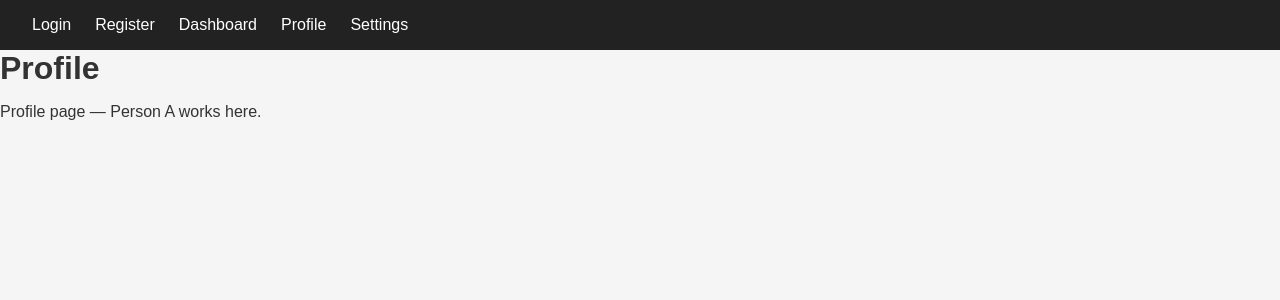
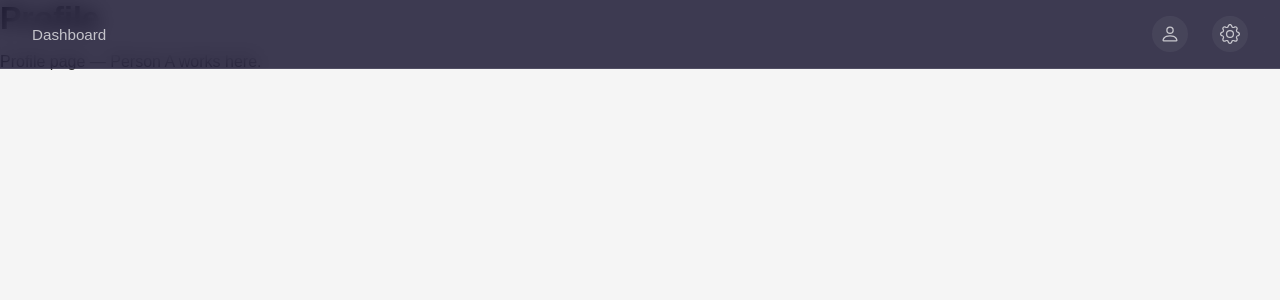
Before and after one commit to Volkoff/bpswe, a Flask app: page /profile in a window 1280 px wide. Shown: the top 300 px of the page. Run offline with Flask 3, Linux system fonts and the light colour scheme.

Commit message:
top nav bar

```diff
--- a/duck_site/static/style.css
+++ b/duck_site/static/style.css
@@ -11,20 +11,86 @@ body {
 }
 
 nav {
-    background: #222;
+    position: fixed;
+    top: 0;
+    left: 0;
+    width: 100%;
+    background: rgba(15, 12, 41, 0.8); /* matching dark glass theme */
+    backdrop-filter: blur(10px);
+    border-bottom: 1px solid rgba(255, 255, 255, 0.1);
     padding: 1rem 2rem;
     display: flex;
+    justify-content: space-between;
+    align-items: center;
+    z-index: 1000;
+    transform: translateY(-100%);
+    transition: transform 0.4s cubic-bezier(0.16, 1, 0.3, 1);
+}
+
+/* Hover zone to trigger navbar */
+.nav-hover-zone {
+    position: fixed;
+    top: 0;
+    left: 0;
+    width: 100%;
+    height: 30px;
+    z-index: 1001;
+}
+
+.nav-hover-zone:hover + nav,
+nav:hover {
+    transform: translateY(0);
+}
+
+.nav-left, .nav-right {
+    display: flex;
     gap: 1.5rem;
+    align-items: center;
 }
 
 nav a {
-    color: #fff;
+    color: rgba(255, 255, 255, 0.7);
     text-decoration: none;
     font-weight: 500;
+    font-size: 0.95rem;
+    position: relative;
+    transition: color 0.2s;
 }
 
-nav a:hover {
-    text-decoration: underline;
+nav a:hover, nav a.active {
+    color: #fff;
+}
+
+/* Minimal underline effect for text links */
+nav .nav-left a::after {
+    content: '';
+    position: absolute;
+    bottom: -4px;
+    left: 0;
+    width: 0%;
+    height: 2px;
+    background: #7c5cfc;
+    transition: width 0.3s;
+}
+
+nav .nav-left a:hover::after, nav .nav-left a.active::after {
+    width: 100%;
+}
+
+.icon-link {
+    display: flex;
+    align-items: center;
+    justify-content: center;
+    width: 36px;
+    height: 36px;
+    border-radius: 50%;
+    background: rgba(255, 255, 255, 0.05);
+    transition: background 0.2s, color 0.2s, transform 0.2s;
+}
+
+.icon-link:hover {
+    background: rgba(255, 255, 255, 0.15);
+    transform: scale(1.05);
 }
 
 main {
--- a/duck_site/templates/base.html
+++ b/duck_site/templates/base.html
@@ -8,12 +8,36 @@
     <link rel="stylesheet" href="{{ url_for('static', filename='dashboard_style.css') }}">
 </head>
 <body>
+    <!-- Invisible trigger area to slide out the nav -->
+    <div class="nav-hover-zone"></div>
+
     <nav>
-        <a href="{{ url_for('auth.login') }}">Login</a>
-        <a href="{{ url_for('auth.register') }}">Register</a>
-        <a href="{{ url_for('dashboard.dashboard') }}">Dashboard</a>
-        <a href="{{ url_for('auth.profile') }}">Profile</a>
-        <a href="{{ url_for('auth.settings') }}">Settings</a>
+        <div class="nav-left">
+            {% if request.endpoint == 'auth.login' or request.endpoint == 'auth.register' %}
+                <a href="{{ url_for('auth.login') }}" class="{% if request.endpoint == 'auth.login' %}active{% endif %}">Login</a>
+                <a href="{{ url_for('auth.register') }}" class="{% if request.endpoint == 'auth.register' %}active{% endif %}">Register</a>
+            {% else %}
+                <a href="{{ url_for('dashboard.dashboard') }}" class="{% if 'dashboard' in request.endpoint %}active{% endif %}">Dashboard</a>
+            {% endif %}
+        </div>
+
+        <div class="nav-right">
+            {% if request.endpoint != 'auth.login' and request.endpoint != 'auth.register' %}
+                <a href="{{ url_for('auth.profile') }}" title="Profile" class="icon-link">
+                    <!-- Person Icon -->
+                    <svg xmlns="http://www.w3.org/2000/svg" width="20" height="20" fill="currentColor" viewBox="0 0 16 16">
+                        <path d="M8 8a3 3 0 1 0 0-6 3 3 0 0 0 0 6m2-3a2 2 0 1 1-4 0 2 2 0 0 1 4 0m4 8c0 1-1 1-1 1H3s-1 0-1-1 1-4 6-4 6 3 6 4m-1-.004c-.001-.246-.154-.986-.832-1.664C11.516 10.68 10.289 10 8 10s-3.516.68-4.168 1.332c-.678.678-.83 1.418-.832 1.664z"/>
+                    </svg>
+                </a>
+                <a href="{{ url_for('auth.settings') }}" title="Settings" class="icon-link">
+                    <!-- Gear Icon -->
+                    <svg xmlns="http://www.w3.org/2000/svg" width="20" height="20" fill="currentColor" viewBox="0 0 16 16">
+                        <path d="M8 4.754a3.246 3.246 0 1 0 0 6.492 3.246 3.246 0 0 0 0-6.492M5.754 8a2.246 2.246 0 1 1 4.492 0 2.246 2.246 0 0 1-4.492 0"/>
+                        <path d="M9.796 1.343c-.527-1.79-3.065-1.79-3.592 0l-.094.319a.873.873 0 0 1-1.255.52l-.292-.16c-1.64-.892-3.433.902-2.54 2.541l.159.292a.873.873 0 0 1-.52 1.255l-.319.094c-1.79.527-1.79 3.065 0 3.592l.319.094a.873.873 0 0 1 .52 1.255l-.16.292c-.892 1.64.901 3.434 2.541 2.54l.292-.159a.873.873 0 0 1 1.255.52l.094.319c.527 1.79 3.065 1.79 3.592 0l.094-.319a.873.873 0 0 1 1.255-.52l.292.16c1.64.893 3.434-.902 2.54-2.541l-.159-.292a.873.873 0 0 1 .52-1.255l.319-.094c1.79-.527 1.79-3.065 0-3.592l-.319-.094a.873.873 0 0 1-.52-1.255l.16-.292c.893-1.64-.902-3.433-2.541-2.54l-.292.159a.873.873 0 0 1-1.255-.52zm-2.633.283c.246-.835 1.428-.835 1.674 0l.094.319a1.873 1.873 0 0 0 2.693 1.115l.291-.16c.764-.415 1.6.42 1.184 1.185l-.159.292a1.873 1.873 0 0 0 1.116 2.692l.318.094c.835.246.835 1.428 0 1.674l-.319.094a1.873 1.873 0 0 0-1.115 2.693l.16.291c.415.764-.42 1.6-1.185 1.184l-.291-.159a1.873 1.873 0 0 0-2.693 1.116l-.094.318c-.246.835-1.428.835-1.674 0l-.094-.319a1.873 1.873 0 0 0-2.692-1.115l-.292.16c-.764.415-1.6-.42-1.184-1.185l.159-.291A1.873 1.873 0 0 0 1.945 8.93l-.319-.094c-.835-.246-.835-1.428 0-1.674l.319-.094A1.873 1.873 0 0 0 3.06 4.377l-.16-.292c-.415-.764.42-1.6 1.185-1.184l.292.159a1.873 1.873 0 0 0 2.692-1.115z"/>
+                    </svg>
+                </a>
+            {% endif %}
+        </div>
     </nav>
     <main>
         {% block content %}{% endblock %}
```
